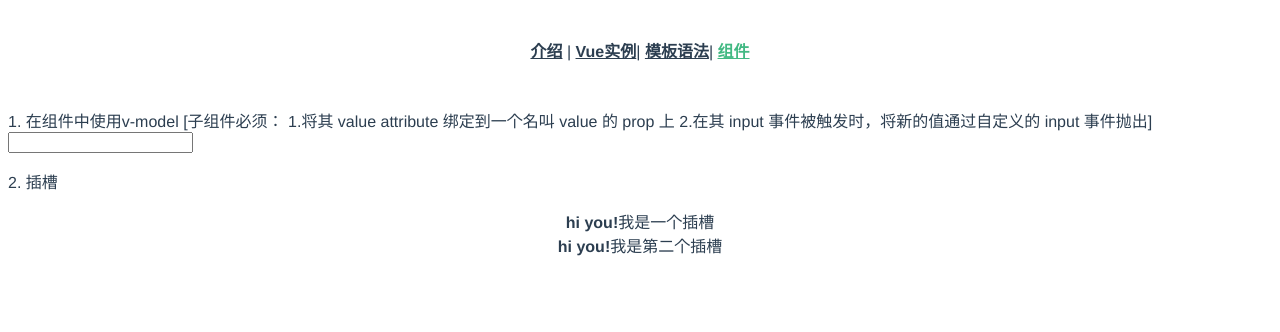
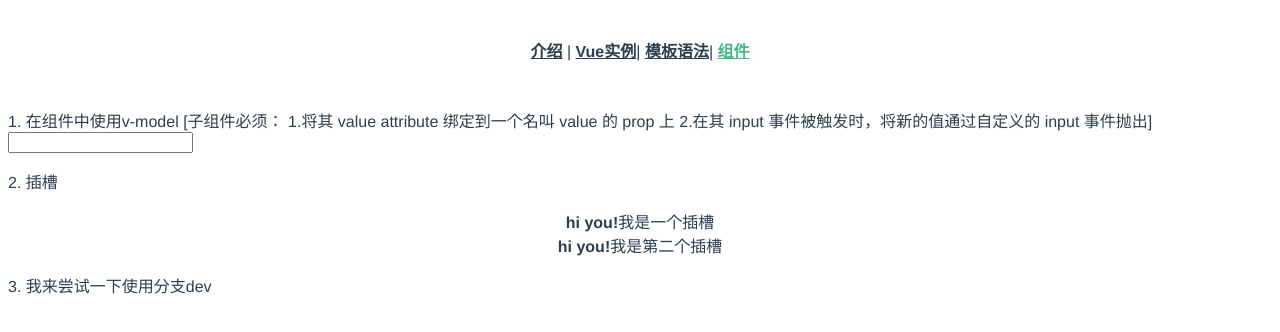
Before and after one commit to wenwen102/studyvue, a Vue app: page /#/template in a window 1280 px wide. Shown: the top 332 px of the page. Built offline with nearby package versions, Linux system fonts and the light colour scheme.

Commit message:
尝试使用git branch

```diff
--- a/src/views/Template.vue
+++ b/src/views/Template.vue
@@ -10,6 +10,7 @@
     <p>2. 插槽</p>
     <slot-case>我是一个插槽</slot-case>
     <slot-case>我是第二个插槽</slot-case>
+    <p>3. 我来尝试一下使用分支dev</p>
   </div>
 </template>
 
```
